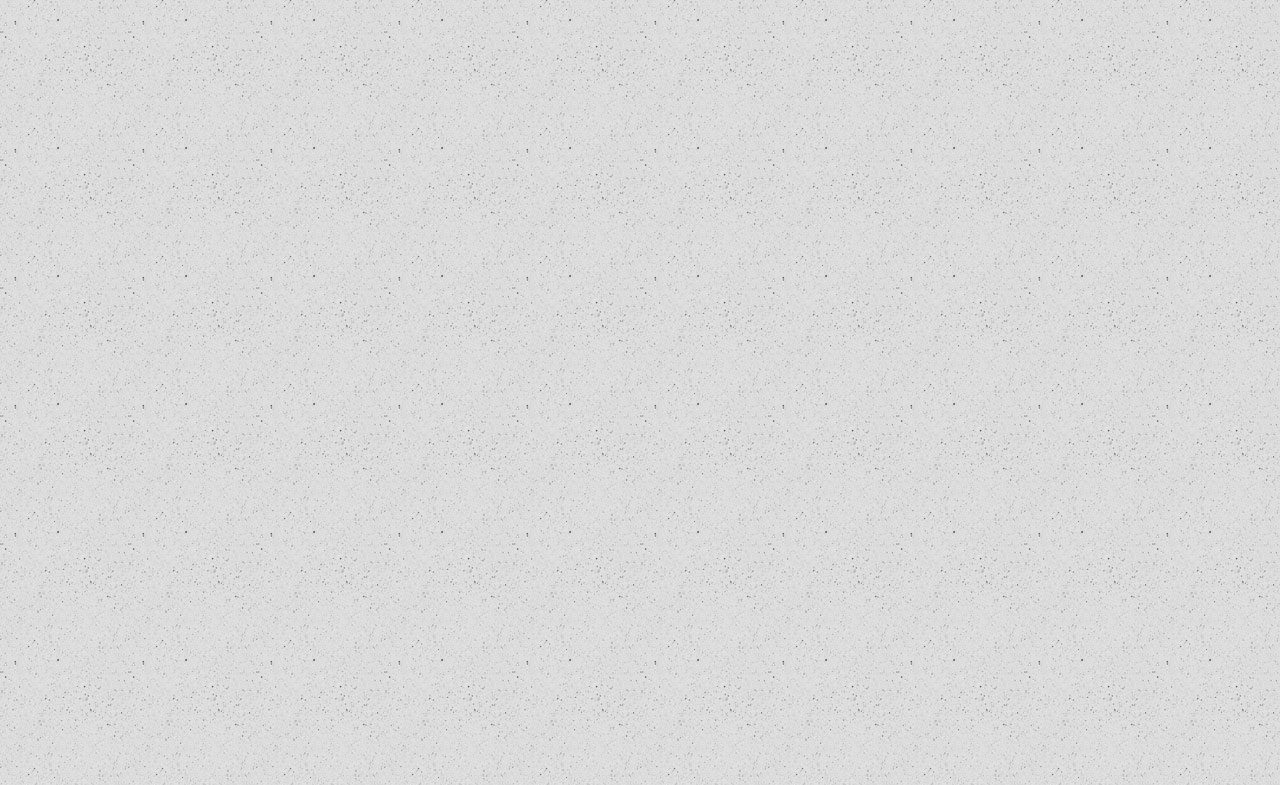
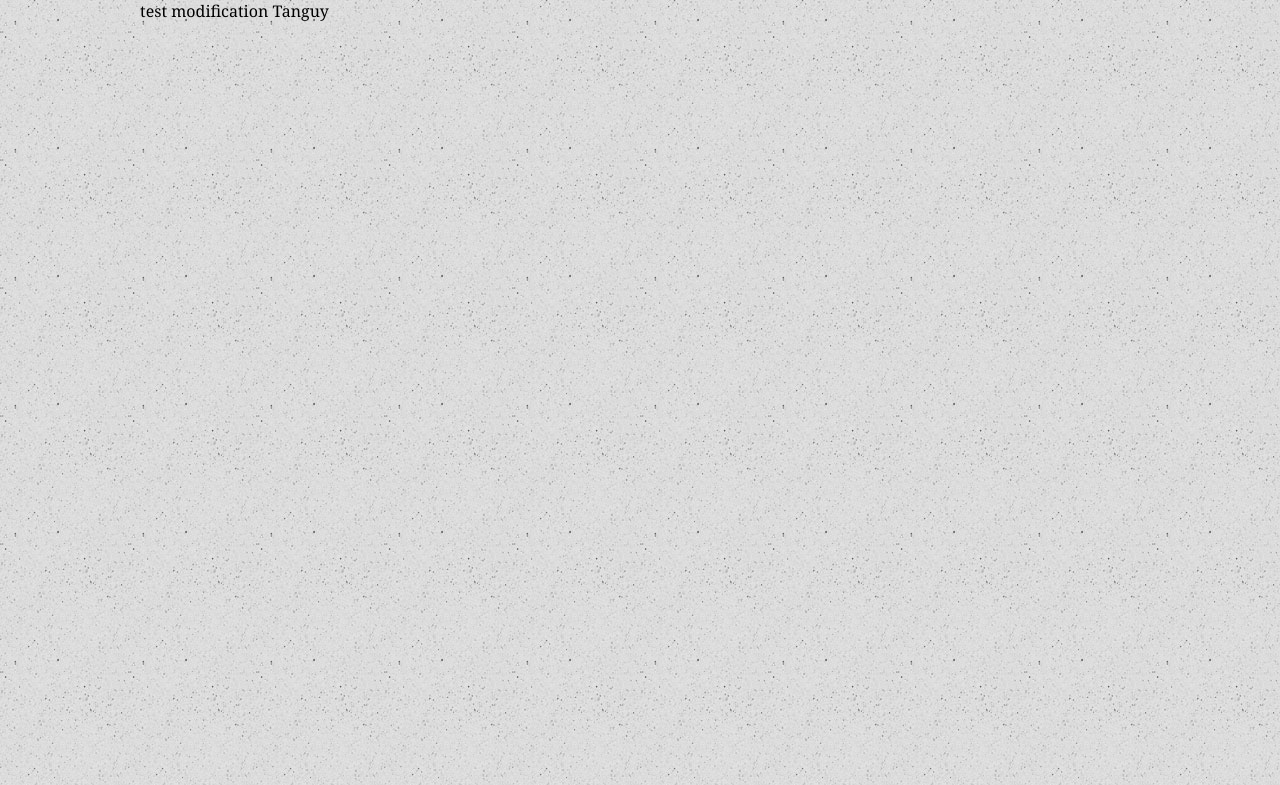
Before and after one commit to VivienCormier/Webquest, a plain HTML site: page index.html in a window 1280 px wide. Shown: the top 785 px of the page. Drawn offline with nearby package versions, Linux system fonts and the light colour scheme.

Commit message:
Test de modifications

```diff
--- a/index.html
+++ b/index.html
@@ -18,6 +18,7 @@
 <body>
 <div id="content-wrapper">
 	<!-- Ici le contenu-->
+    test modification Tanguy
 </div>
 </body>
 </html>
```
